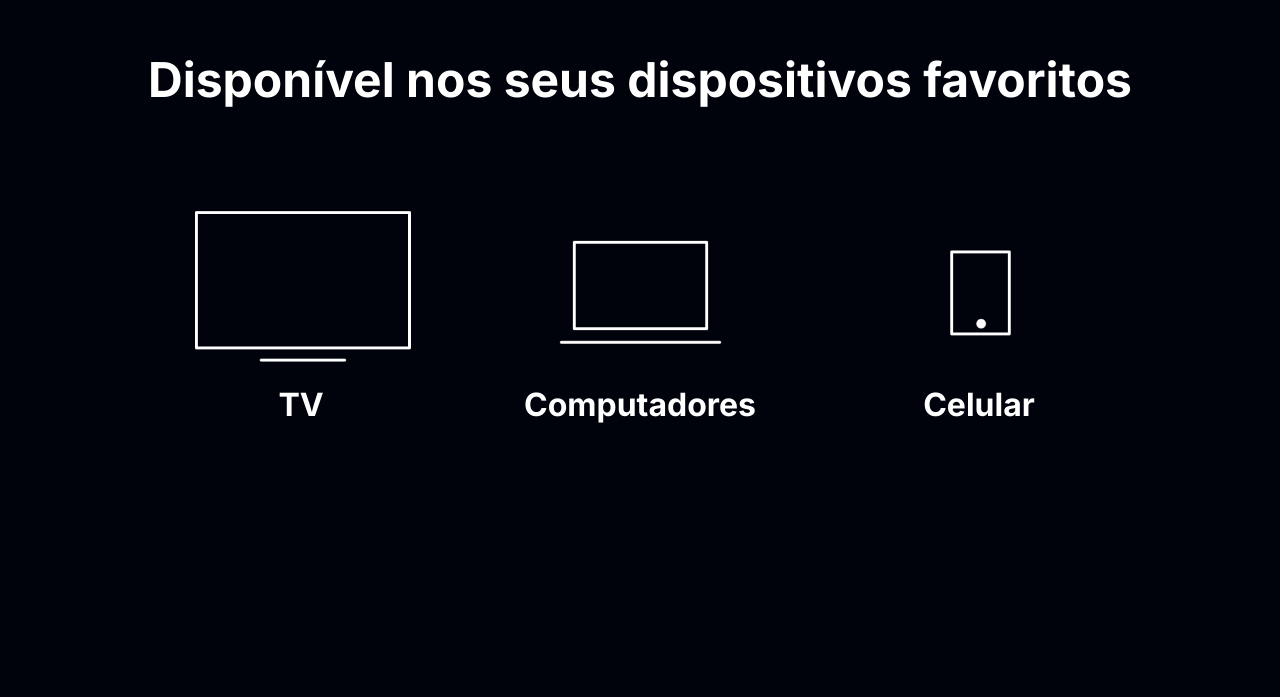
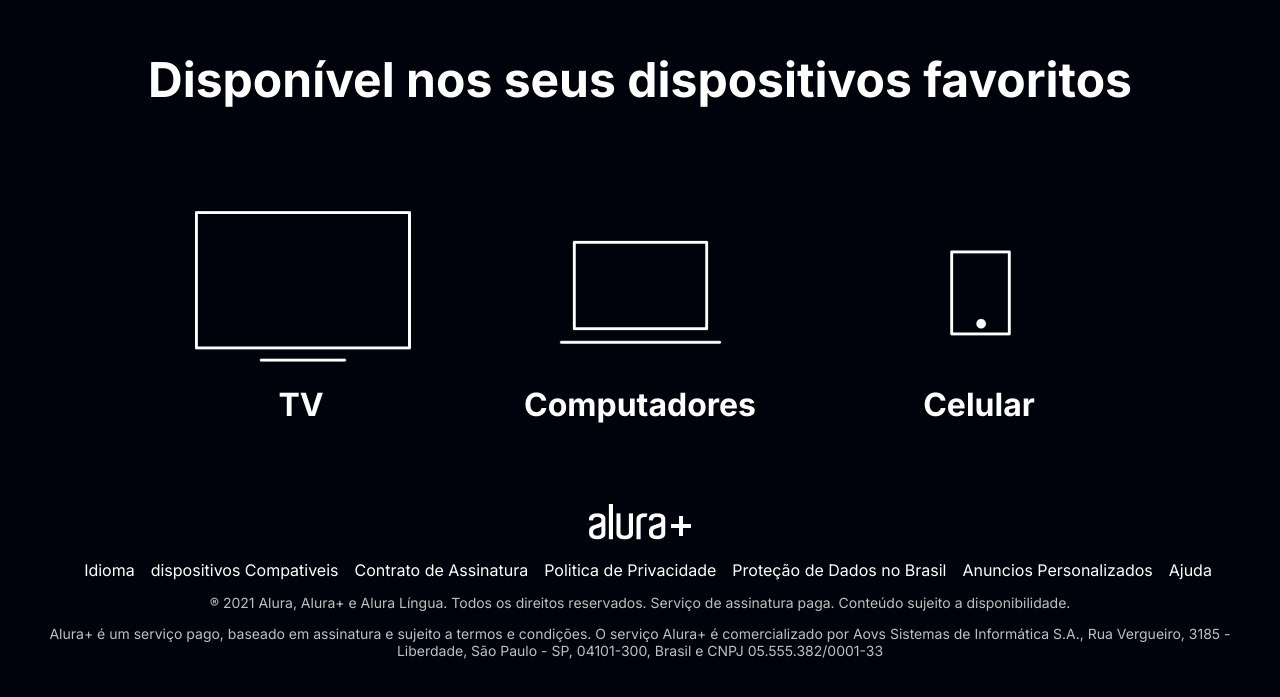
Before and after one commit to tiagoceridorio/alura-plus, a plain HTML site: page index.html in a window 1280 px wide. Shown: the part 3150-3847 px from the top of the page. Before the commit the page ends 3654 px from the top, so only its background shows below. Drawn offline with Linux system fonts and the light colour scheme.

Commit message:
alura plus

```diff
--- a/index.html
+++ b/index.html
@@ -110,4 +110,40 @@
       </ul>
     </section>
   </body>
+  <footer class="rodape">
+    <img src="./assets/Logo.png" alt="Logo da Alura" class="rodape__logo" />
+    <ul class="rodape__lista">
+      <li class="lista__link">
+        <a href="#">Idioma</a>
+      </li>
+      <li class="lista__link">
+        <a href="#">dispositivos Compativeis</a>
+      </li>
+      <li class="lista__link">
+        <a href="#">Contrato de Assinatura</a>
+      </li>
+      <li class="lista__link">
+        <a href="#">Politica de Privacidade</a>
+      </li>
+      <li class="lista__link">
+        <a href="#">Proteção de Dados no Brasil</a>
+      </li>
+      <li class="lista__link">
+        <a href="#">Anuncios Personalizados</a>
+      </li>
+      <li class="lista__link">
+        <a href="#">Ajuda</a>
+      </li>
+    </ul>
+    <p class="rodape__texto">
+      ® 2021 Alura, Alura+ e Alura Língua. Todos os direitos reservados. Serviço
+      de assinatura paga. Conteúdo sujeito a disponibilidade.
+    </p>
+    <p class="rodape__texto">
+      Alura+ é um serviço pago, baseado em assinatura e sujeito a termos e
+      condições. O serviço Alura+ é comercializado por Aovs Sistemas de
+      Informática S.A., Rua Vergueiro, 3185 - Liberdade, São Paulo - SP,
+      04101-300, Brasil e CNPJ 05.555.382/0001-33
+    </p>
+  </footer>
 </html>
--- a/styles/style.css
+++ b/styles/style.css
@@ -8,6 +8,7 @@
     --cinza-secundario: #C0C0C0;
     --botao-azul: #167BF7;
     --cor-de-fundo: #00030C;
+    --botao-azul-efeito: #3c92fa;
 
     --fonte-principal: 'Inter', sans-serif;
 }
@@ -116,3 +117,40 @@
     font-size: 2rem;
     color: var(--branco-principal);
 }
+
+.rodape {
+    text-align: center;
+    margin: 5em 3em;
+}
+
+.rodape__lista {
+    display: flex;
+    justify-content: center;
+    list-style-type: none;
+    margin-top: 1em;
+}
+
+.lista__link a {
+    text-decoration: none;
+    color: var(--branco-principal);
+    margin-left: 1em;
+}
+
+.rodape__texto {
+    margin: 1em 0;
+    color: var(--cinza-secundario);
+    font-size: 0.875rem;
+}
+
+.lista__link a:hover {
+    color: var(--botao-azul);
+}
+
+.lista__link a:active {
+    color: purple;
+}
+
+.container__botao:hover {
+    background-color: var(--botao-azul-efeito);
+    color: var(--cor-de-fundo);
+}
```
